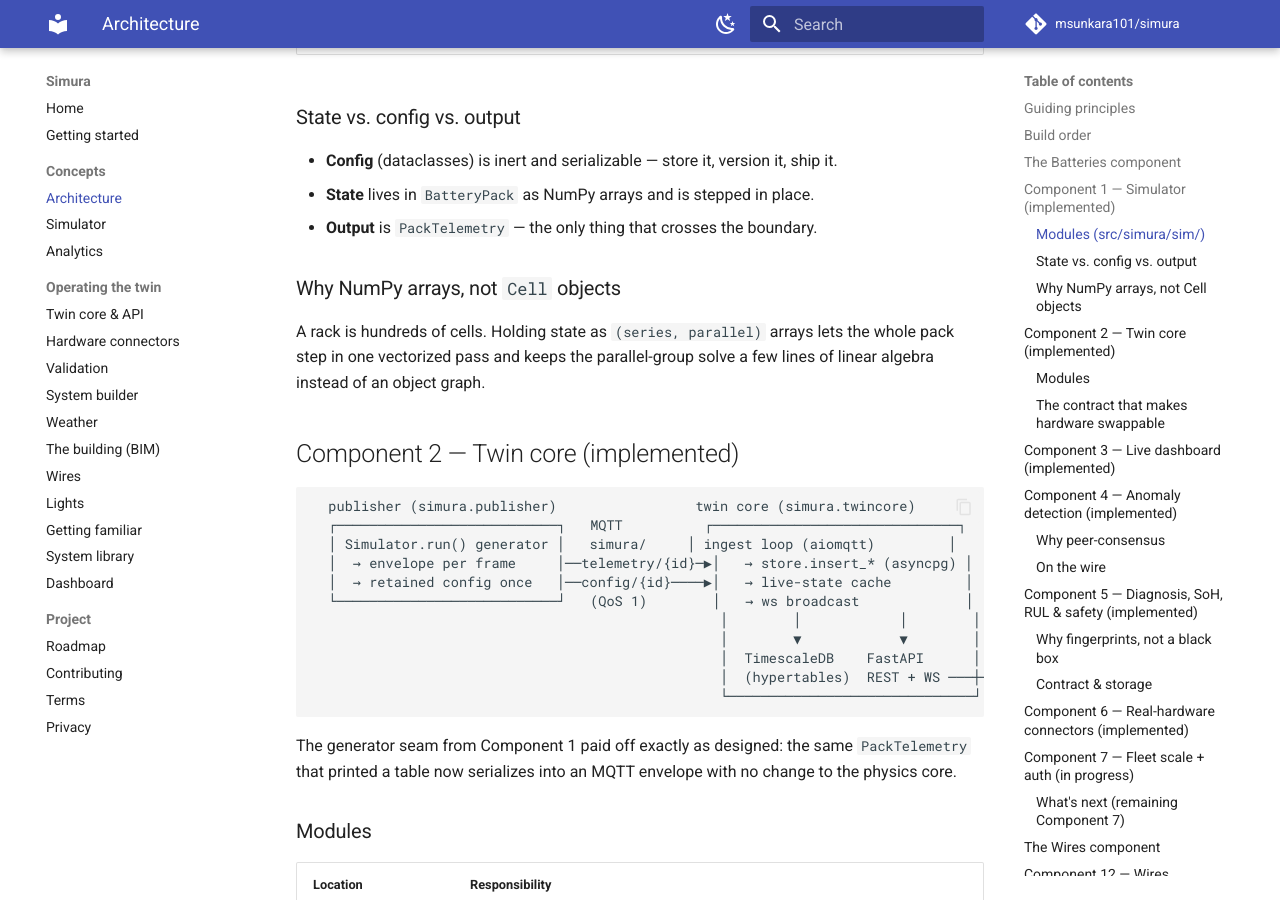
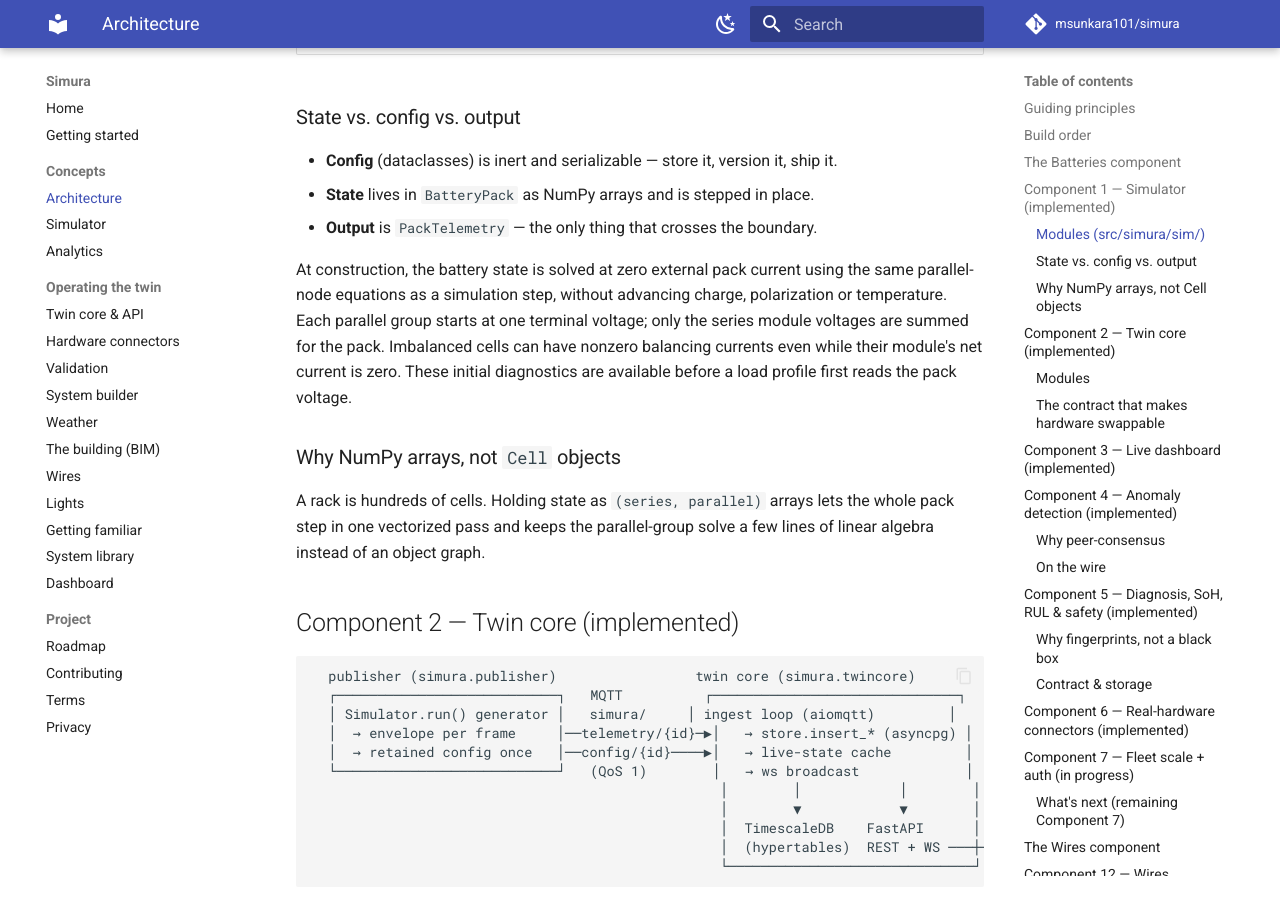
Before and after one commit to phiomegaruntime-rgb/Simura, an MkDocs documentation site: the page built from docs/architecture.md, in a window 1280 px wide and 900 px high, scrolled down 1941 px. Built offline with MkDocs 1.6.1 and Material for MkDocs 9.7.7, drawn with Linux system fonts in a browser that asks for light colours; comment, search, counter and statistics services are not loaded.

Commit message:
docs: explain zero-current pack initialization
Document initial parallel-node voltages and balancing currents without a time advance.

Assisted-by: Codex:unknown

```diff
--- a/docs/architecture.md
+++ b/docs/architecture.md
@@ -75,6 +75,14 @@ the end of this doc.
 - **Config** (dataclasses) is inert and serializable — store it, version it, ship it.
 - **State** lives in `BatteryPack` as NumPy arrays and is stepped in place.
 - **Output** is `PackTelemetry` — the only thing that crosses the boundary.
+
+At construction, the battery state is solved at zero external pack current
+using the same parallel-node equations as a simulation step, without advancing
+charge, polarization or temperature. Each parallel group starts at one terminal
+voltage; only the series module voltages are summed for the pack. Imbalanced
+cells can have nonzero balancing currents even while their module's net current
+is zero. These initial diagnostics are available before a load profile first
+reads the pack voltage.
 
 ### Why NumPy arrays, not `Cell` objects
 
```
